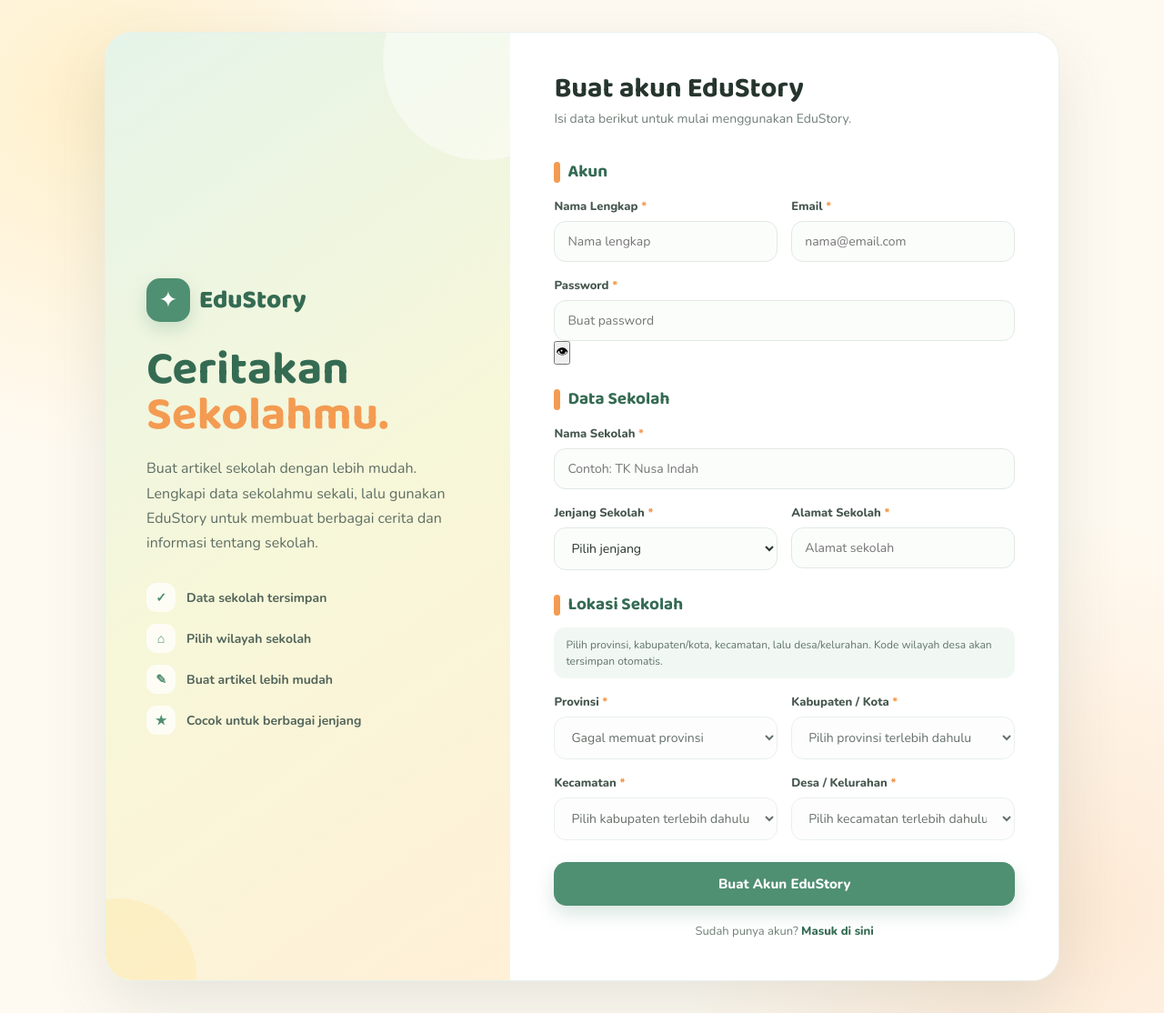
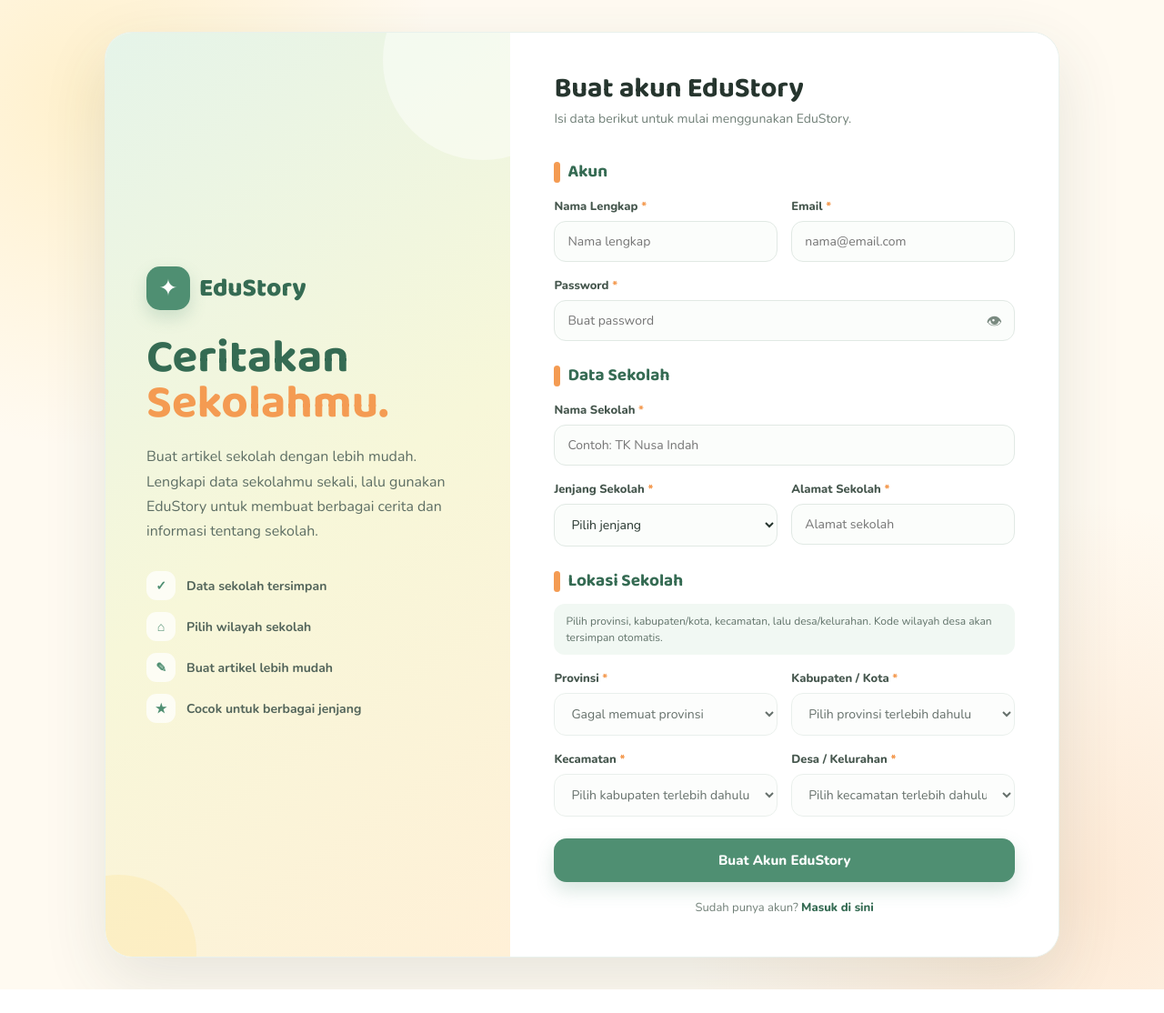
Before and after one commit to neisyaa117/edustory, a PHP site: page /root/daftar.php in a window 1280 px wide. Shown: the whole page at 91% size. After the commit the page ends 1088 px from the top, so only its background shows below. Run offline with PHP 8.4, Linux system fonts and the light colour scheme.

Commit message:
Perbaiki posisi ikon mata di halaman daftar

```diff
--- a/daftar.php
+++ b/daftar.php
@@ -382,6 +382,39 @@ $error = $_GET['error'] ?? '';
             resize: vertical;
         }
 
+        .input-sandi {
+            position: relative;
+        }
+
+        .input-sandi input {
+            padding-right: 44px;
+        }
+
+        .toggle-sandi {
+            position: absolute;
+            top: 50%;
+            right: 10px;
+            transform: translateY(-50%);
+
+            width: auto;
+            background: none;
+            border: 0;
+            padding: 4px;
+
+            font-size: 17px;
+            line-height: 1;
+            color: #7a8a80;
+            cursor: pointer;
+        }
+
+        .toggle-sandi:hover {
+            color: var(--ink);
+        }
+
+        .toggle-sandi[aria-pressed="true"] {
+            color: var(--green);
+        }
+
         select {
             cursor: pointer;
         }
```
